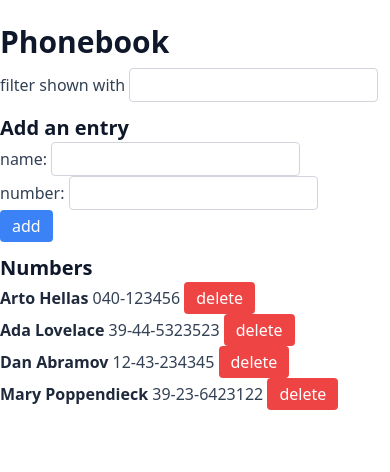
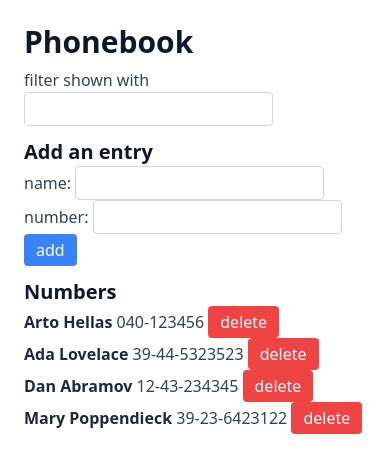
Before and after one commit to kevcomedia/fullstackopen2021-part2, a React (Create React App) app in the folder phonebook/: page / in a window 390 px wide. Shown: the top 472 px of the page. Built offline with nearby package versions, Linux system fonts and the light colour scheme; data requests are answered from the project's data file.

Commit message:
Set phonebook max width

```diff
--- a/phonebook/src/App.js
+++ b/phonebook/src/App.js
@@ -127,7 +127,7 @@ const App = () => {
   )
 
   return (
-    <div className="container mx-auto mt-6 text-slate-700">
+    <div className="container max-w-3xl px-6 mx-auto mt-6 text-slate-700">
       <h1 className="text-3xl font-bold text-slate-900 mb-2">Phonebook</h1>
       <Notification notification={notification} />
 
```
